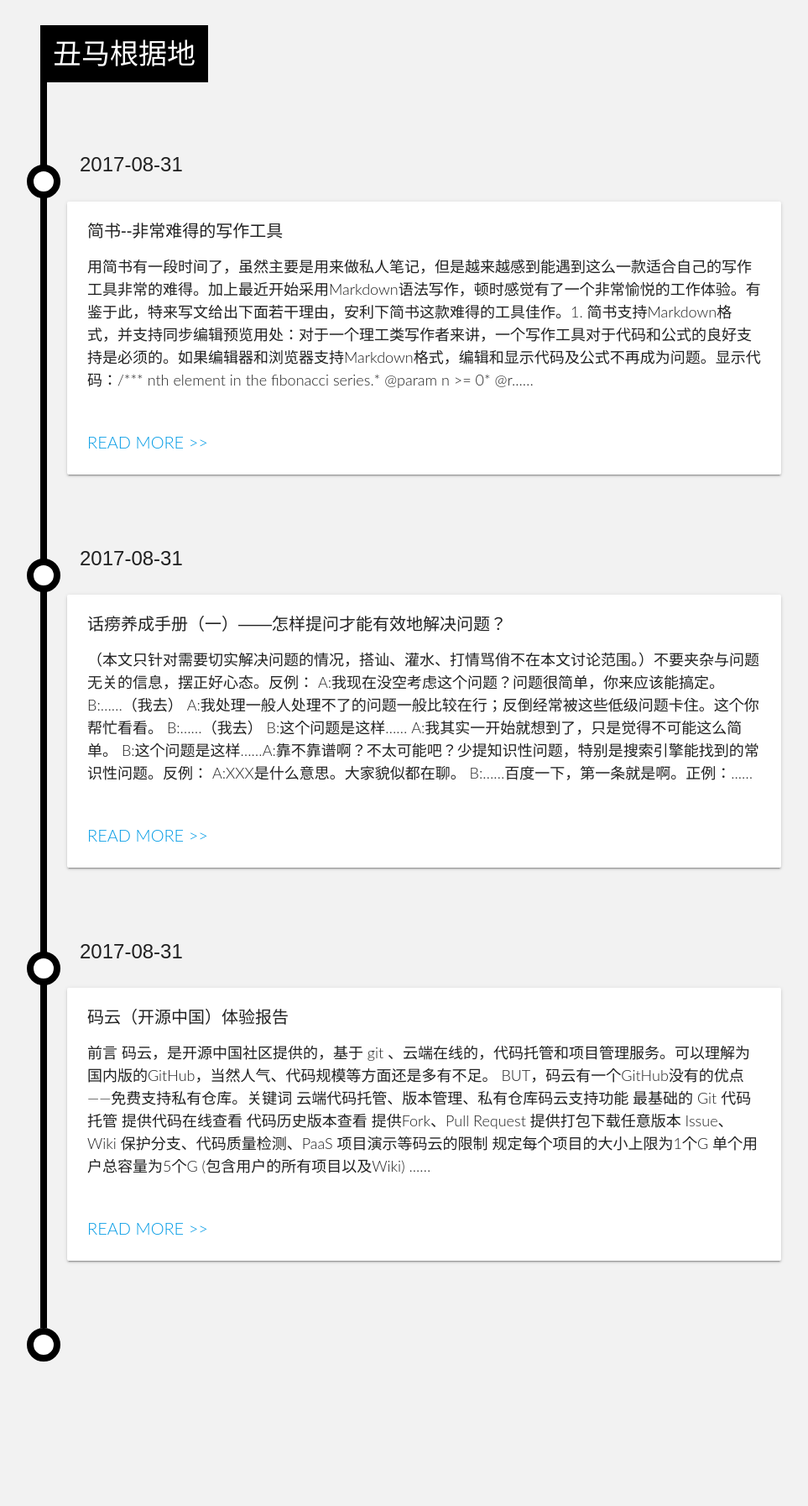
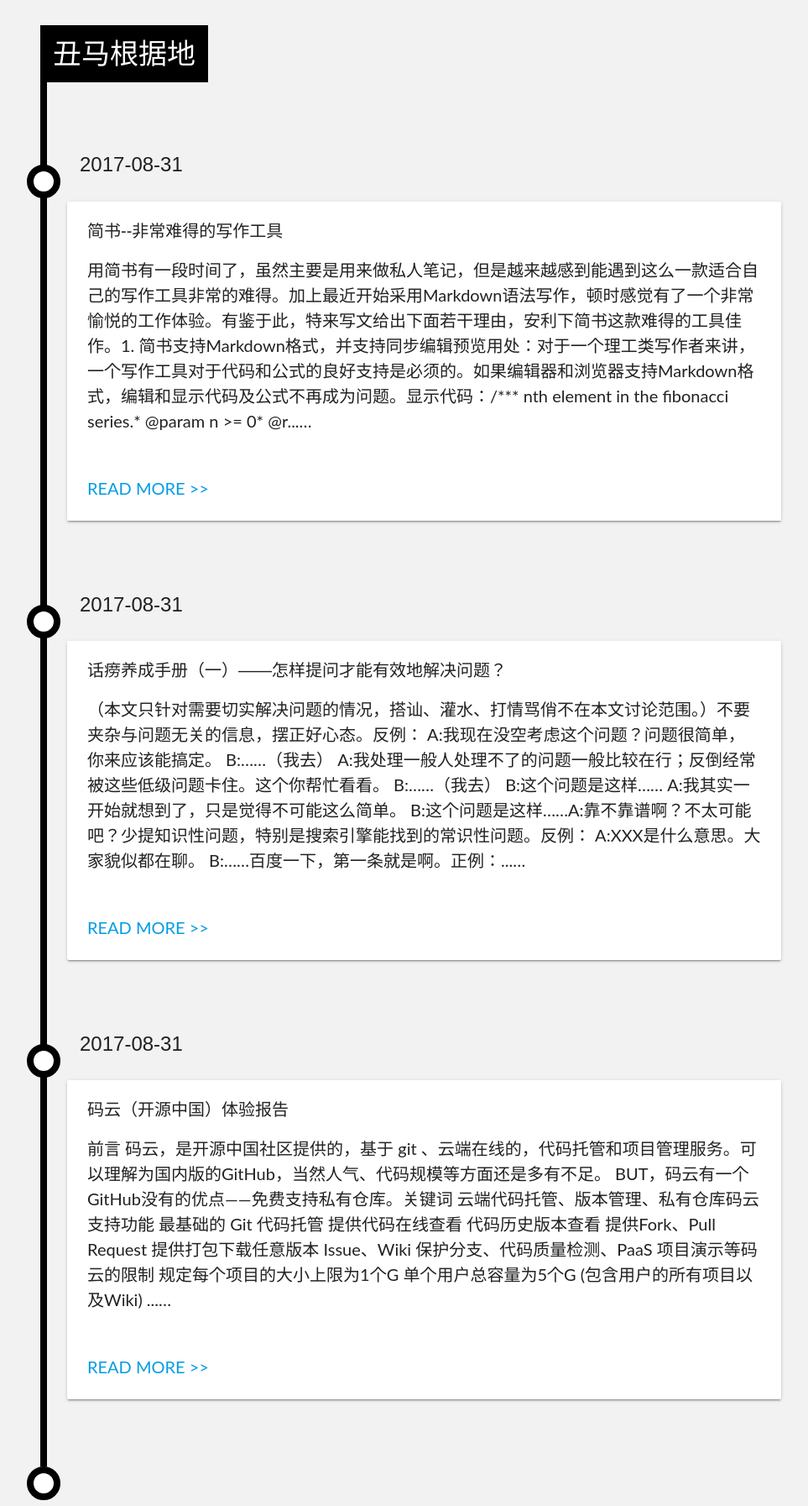
Before and after one commit to unicorn25/unicorn25.github.io, a Jekyll site: the page built from index.html, in a window 1280 px wide. Shown: the whole page at 84% size, without its empty margins (157-1120 px from the left). Built offline with Jekyll 4.4.1, drawn with Linux system fonts in a browser that asks for light colours; before the commit the page ends 1628 px from its top, so only the background shows below that.

Commit message:
fix: 行距修改

```diff
--- a/assets/css/main.css
+++ b/assets/css/main.css
@@ -1,7 +1,5 @@
 body {
-font-size:18px;
-line-height: 1.5;
-font-weight: 300;
+font-size:20px;
 font-family:'Lato',sans-serif,Helvetica;
 }
 img {
```
